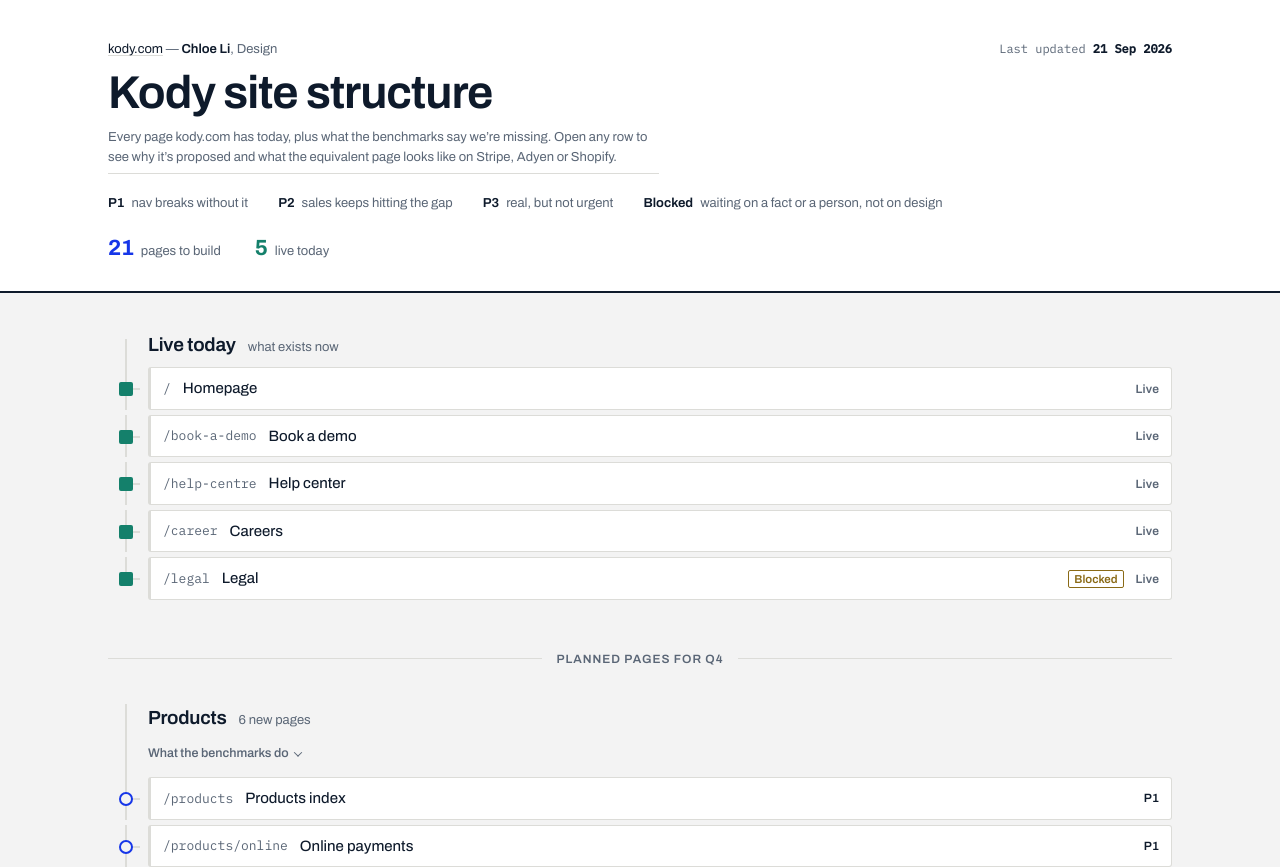
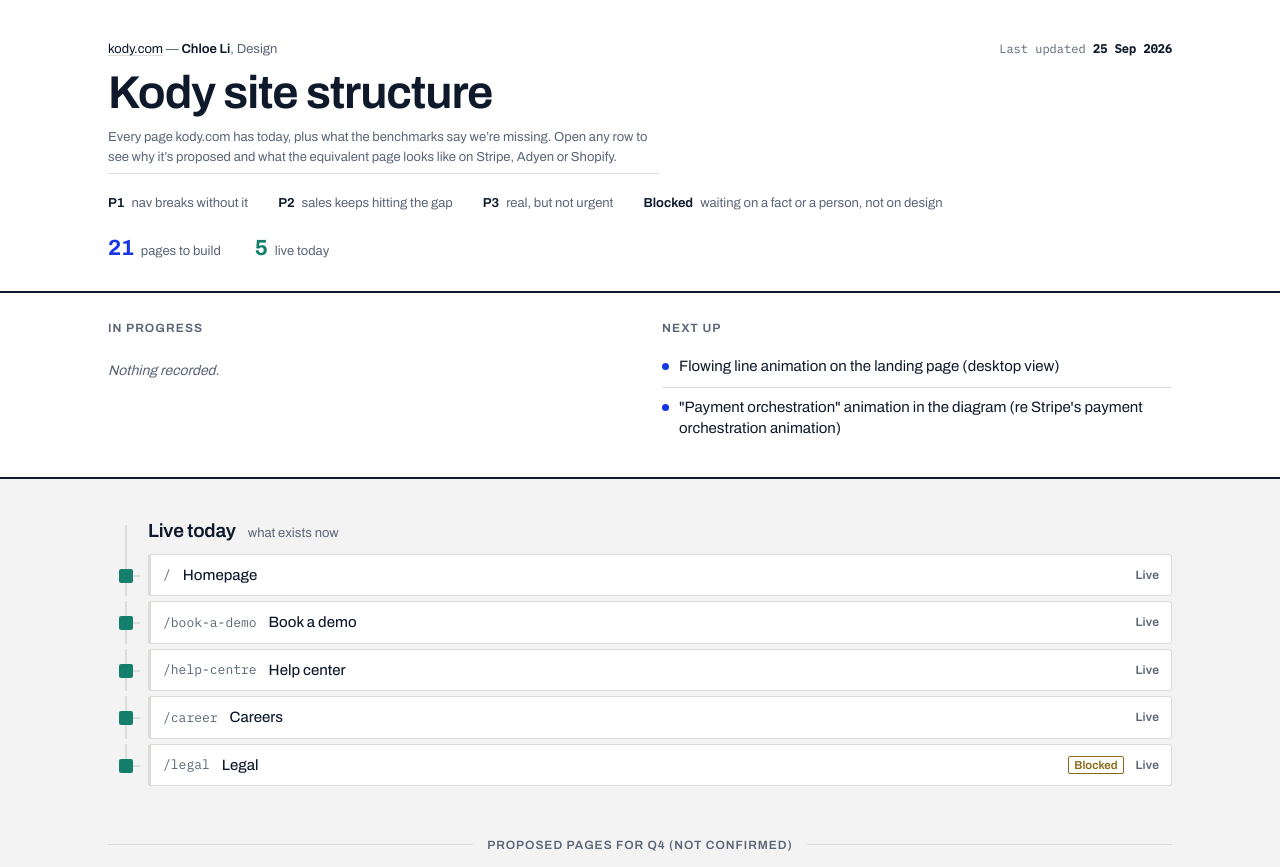
Before and after one commit to salt-quaso/kody-sitemap, a plain HTML site: page index.html in a window 1280 px wide. Shown: the top 867 px of the page. Drawn offline with Linux system fonts and the light colour scheme.

Commit message:
Publish in-progress status strip, reword Q4 divider
Adds the "In progress / Next up" status strip via publish_board.py
(currently: operational-efficiency redesign in progress, live 25 Sep),
and rewords the Q4 section divider to make clear those pages are
proposed, not confirmed.

Co-Authored-By: Claude Sonnet 5 <noreply@anthropic.com>

```diff
--- a/index.html
+++ b/index.html
@@ -198,6 +198,30 @@ h1{
   .name{flex:1 1 100%;order:3}
     .when{margin-left:auto}
 }
+
+/* ---- status strip (region between TRACKER markers is generated) ---- */
+.statusband{background:var(--card);border-bottom:2px solid var(--ink)}
+.statusband .wrap{padding-top:26px;padding-bottom:28px}
+.statusnow .cols{display:grid;grid-template-columns:1fr 1fr;gap:26px 44px}
+.statusnow h2{
+  margin:0 0 10px;font-size:12px;letter-spacing:.09em;text-transform:uppercase;
+  color:var(--ink2);font-variation-settings:"wght" 640;
+}
+.statusnow ul{list-style:none;margin:0;padding:0}
+.statusnow li{
+  display:flex;gap:10px;align-items:baseline;
+  padding:9px 0;border-top:1px solid var(--rule);font-size:15px;line-height:1.45;
+}
+.statusnow li:first-child{border-top:0}
+.statusnow .mk{flex:0 0 auto;width:7px;height:7px;border-radius:50%;align-self:flex-start;margin-top:7px}
+.statusnow .now .mk{background:var(--hold)}
+.statusnow .nxt .mk{background:var(--route)}
+.statusnow .when{
+  margin-left:auto;flex:0 0 auto;font-family:"IBM Plex Mono",ui-monospace,monospace;
+  font-size:12px;color:var(--ink2);white-space:nowrap;padding-left:14px;
+}
+.statusnow .none{color:var(--ink2);font-style:italic;font-size:14px;padding:9px 0}
+@media (max-width:720px){ .statusnow .cols{grid-template-columns:1fr;gap:20px} }
 </style>
 </head>
 <body>
@@ -205,7 +229,7 @@ h1{
 <header class="mast">
   <div class="mastrow">
     <p class="owner"><a href="https://kody.com" target="_blank" rel="noopener noreferrer">kody.com</a> — <b>Chloe Li</b>, Design</p>
-    <p class="updated">Last updated <b>21 Sep 2026</b></p>
+    <p class="updated">Last updated <!-- TRACKER:UPDATED BEGIN --><b>25 Sep 2026</b><!-- TRACKER:UPDATED END --></p>
   </div>
   <h1>Kody site structure</h1>
   <p class="sub">Every page kody.com has today, plus what the benchmarks say we&rsquo;re missing. Open any row to see why it&rsquo;s proposed and what the equivalent page looks like on Stripe, Adyen or Shopify.</p>
@@ -222,6 +246,15 @@ h1{
 </header>
 </div></div>
 
+<!-- TRACKER:STATUS BEGIN -->
+<div class="statusband"><div class="wrap statusnow">
+  <div class="cols">
+    <div><h2>In progress</h2><p class="none">Nothing recorded.</p></div>
+    <div><h2>Next up</h2><ul class="nxt"><li><span class="mk"></span><span>Flowing line animation on the landing page (desktop view)</span></li><li><span class="mk"></span><span>&quot;Payment orchestration&quot; animation in the diagram (re Stripe&#x27;s payment orchestration animation)</span></li></ul></div>
+  </div>
+</div></div>
+<!-- TRACKER:STATUS END -->
+
 <div class="wrap board">
 <main id="board"></main>
 
@@ -236,7 +269,7 @@ const DATA = [
   {id:"home", path:"/", name:"Homepage", kind:"live", when:"Live",
    note:"The redesign we're building. Right now it's also the entire website \u2014 there's no nav, so a visitor who doesn't book a demo has nowhere to go. In progress: Higher profit margin's static image is being rebuilt as live Framer frames, and the one-platform infrastructure diagram is getting a readability and visual-language pass to unify it with the rest of the page.",
    ev:"18 sections, all live",
-   subs:[{n:"Nav — SmartNav auto-hide",st:"Live",d:"4 Sep"},{n:"Hero",st:"Live",d:"4 Sep"},{n:"Client logo wall",st:"Live",d:"4 Sep"},{n:"Infrastructure diagram — one platform",st:"Live",d:"4 Sep"},{n:"CTA — Book a demo",st:"Live",d:"4 Sep"},{n:"Footer",st:"Live",d:"4 Sep"},{n:"Product pillar 1 — Higher profit margin",st:"Live",d:"11 Sep"},{n:"Product pillar 2 — Operational efficiency",st:"Live",d:"11 Sep"},{n:"Product pillar 3 — Capital",st:"Live",d:"11 Sep"},{n:"Case study — Langham",st:"Live",d:"11 Sep"},{n:"Credibility stats",st:"Live",d:"14 Sep"},{n:"Product image section",st:"Live",d:"15 Sep"},{n:"Online payment card iteration",st:"Live",d:"16 Sep"},{n:"Press section, 2 cards",st:"Live",d:"16 Sep"},{n:"Series A announcement — /press-series-a",st:"Live",d:"16 Sep"},{n:"Pre-Series A announcement — /press-pre-series-a",st:"Live",d:"16 Sep"},{n:"Case study 2 — Rosewood & MINISO",st:"Live",d:"17 Sep"},{n:"Case study — LVMH Le Café",st:"Live",d:"21 Sep"}]},
+   subs:[{n:"Nav — SmartNav auto-hide",st:"Live",d:"4 Sep"},{n:"Hero",st:"Live",d:"4 Sep"},{n:"Client logo wall",st:"Live",d:"4 Sep"},{n:"Infrastructure diagram — one platform",st:"Live",d:"4 Sep"},{n:"CTA — Book a demo",st:"Live",d:"4 Sep"},{n:"Footer",st:"Live",d:"4 Sep"},{n:"Product pillar 1 — Higher profit margin",st:"Live",d:"11 Sep"},{n:"Product pillar 2 — Operational efficiency",st:"Live",d:"11 Sep"},{n:"Product pillar 3 — Capital",st:"Live",d:"11 Sep"},{n:"Case study — Langham",st:"Live",d:"11 Sep"},{n:"Credibility stats",st:"Live",d:"14 Sep"},{n:"Product image section",st:"Live",d:"15 Sep"},{n:"Online payment card iteration",st:"Live",d:"16 Sep"},{n:"Press section, 2 cards",st:"Live",d:"16 Sep"},{n:"Series A announcement — /press-series-a",st:"Live",d:"16 Sep"},{n:"Pre-Series A announcement — /press-pre-series-a",st:"Live",d:"16 Sep"},{n:"Case study 2 — Rosewood & MINISO",st:"Live",d:"17 Sep"},{n:"Case study — LVMH Le Café",st:"Live",d:"21 Sep"},{n:"Increase operational efficiency (Redesigned, added animation)",st:"Live",d:"25 Sep"}]},
   {id:"demo", path:"/book-a-demo", name:"Book a demo", kind:"live", when:"Live",
    note:"Our only conversion path.", ev:"",
    subs:[{n:"Form — Country/Job role/Consent",st:"Live",d:"4 Sep"},{n:"Success state — handshake illustration",st:"Live",d:"4 Sep"}]},
@@ -344,7 +377,7 @@ DATA.forEach((sec, si) => {
     const div = document.createElement('div');
     div.className = 'qdivider';
     const label = document.createElement('span');
-    label.textContent = 'Planned pages for Q4';
+    label.textContent = 'Proposed pages for Q4 (not confirmed)';
     div.appendChild(label);
     board.appendChild(div);
   }
```
